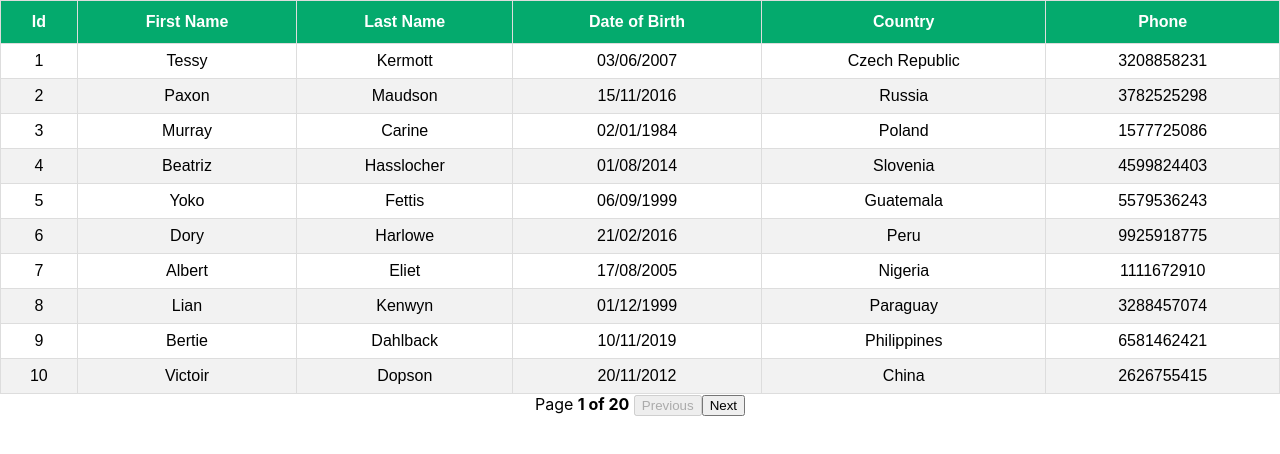
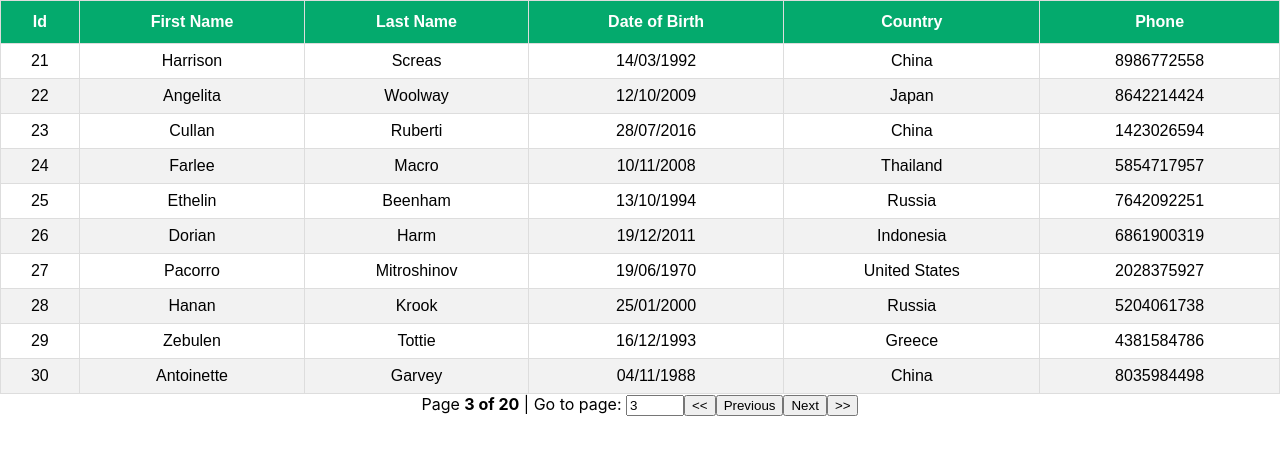
Before and after one commit to ShinchanThakur/React-Tables, a React (Create React App) app: page / in a window 1280 px wide. Shown: the top 454 px of the page. Built offline with nearby package versions, Linux system fonts and the light colour scheme.

Commit message:
Learnt goto in pagination

```diff
--- a/src/components/PaginationTable.js
+++ b/src/components/PaginationTable.js
@@ -10,7 +10,8 @@
     const data = useMemo(() => MOCK_DATA, [])
     const tableInstance = useTable({
         columns,
-        data
+        data,
+        initialState: { pageIndex : 2 } // 0-based indexing
     }, usePagination)
     const {
         getTableProps,
@@ -22,6 +23,8 @@
         canNextPage,
         canPreviousPage,
         pageOptions,
+        gotoPage,
+        pageCount,
         state,
         prepareRow
     } = tableInstance
@@ -56,13 +59,24 @@
             <div>
                 <span>
                     Page{' '}
-                    <strong>
-                        {pageIndex + 1} of {pageOptions.length}
-                    </strong>
+                    <strong>{pageIndex + 1} of {pageOptions.length}</strong>
                     {' '}
                 </span>
+                <span>
+                    | Go to page:{' '}
+                    <input type="number"
+                    defaultValue={pageIndex + 1}
+                    onChange={(e) => {
+                        const pageNumber = e.target.value ? Number(e.target.value) - 1 : 0
+                        gotoPage(pageNumber)
+                    }}
+                    style={{ width: '50px' }}
+                    />
+                </span>
+                <button onClick={() => gotoPage(0)} disabled={!canPreviousPage}>{'<<'}</button>
                 <button onClick={() => previousPage()} disabled={!canPreviousPage}>Previous</button>
                 <button onClick={() => nextPage()} disabled={!canNextPage}>Next</button>
+                <button onClick={() => gotoPage(pageCount - 1)} disabled={!canNextPage}>{'>>'}</button>
             </div>
         </>
     )
```
